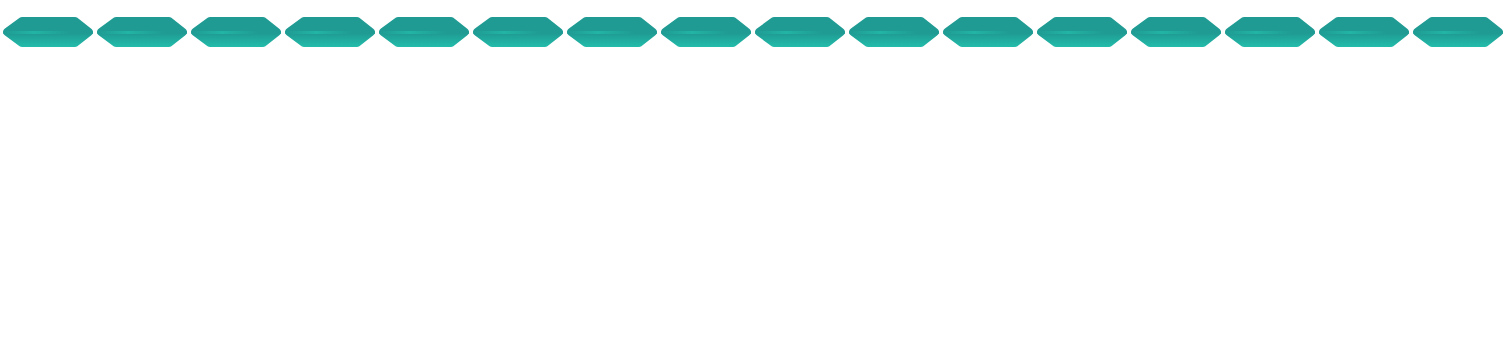
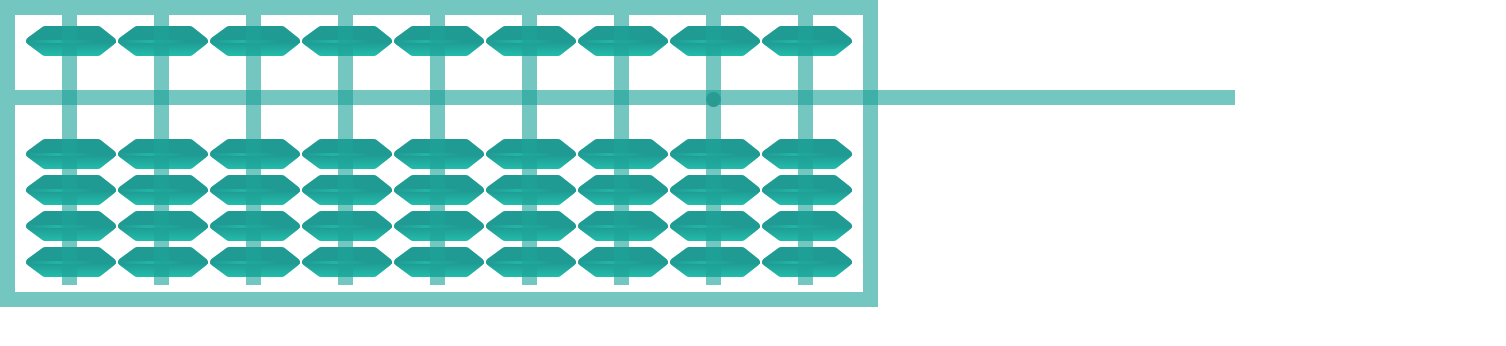
Before and after one commit to biancavirlan/virtual-abacus, a React (Create React App) app: page / in a window 1280 px wide. Shown: the top 346 px of the page, 1506 px wide, since content can reach past the window. Built offline with nearby package versions, Linux system fonts and the light colour scheme.

Commit message:
add abacus component

```diff
--- a/src/App.js
+++ b/src/App.js
@@ -3,7 +3,7 @@ import Abacus from './components/abacus/abacus'
 function App() {
   return (
     <div>
-      <Abacus />
+      <Abacus rowQty={9}/>
     </div>
   );
 }
--- a/src/components/abacus/abacus.css
+++ b/src/components/abacus/abacus.css
@@ -1,3 +1,49 @@
+table {
+  border-spacing: 0px;
+  border: 15px solid var(--abacus-separator-color);
+  padding: 10px;
+}
+
 .abacus-container {
-    margin: auto;
+  margin: auto;
 }
+
+.abacus-space {
+  height: 30px;
+
+}
+
+.abacus-separator-row {
+  height: 15px;
+}
+
+
+.abacus-spita {
+    width: 15px;
+    height: 270px;
+    background-color: var(--abacus-separator-color);
+    position: absolute;
+    top: 15px;
+}
+
+.abacus-separator {
+    height: 15px;
+    background-color: var(--abacus-separator-color);
+    position: absolute;
+    top: 90px;
+    left: 15px;
+}
+
+.point {
+    display: flex;
+    justify-content: center;
+    align-items: center;
+}
+
+.point>div{
+    width: 15px;
+    height: 15px;
+    border-radius: 50%;
+    background-color: var(--abacus-separator-point);
+    margin-right: 3px;
+}
--- a/src/components/abacus/abacus.jsx
+++ b/src/components/abacus/abacus.jsx
@@ -3,27 +3,42 @@ import './abacus.css';
 
 const Abacus = ({rowQty=15}) => {
 
+    const middlePointSeparator = new Array(rowQty).fill(null).map((elem, index) => (
+    <td key={index}>{index === 7 && <div  className="point"><div/></div>}</td>
+    ))
 
     const buildRow = () => {
         const row = []
-        for(let i=0; i<=rowQty; i++){
-            row.push(<td><AbacusBall /></td>)
+        for(let i=0; i<rowQty; i++){
+            row.push(<td key={`abacus-ball-${i}`}><AbacusBall /></td>)
         }
         return row;
     }
 
+    const buildSpite = () => {
+        const spite = []
+        for(let i=0; i<rowQty; i++){
+            spite.push(<div className="abacus-spita" style={{left: 62 + i*(62+30)}}></div>)
+        }
+        return spite;
+    }
+
     return(
     <div className="abacus-container">
+        <div className="abacus-separator" style={{width: 950 + (30*rowQty)}}></div>
+        {buildSpite()}
         <table>
             <thead></thead>
             <tbody>
-                <tr></tr>
-                <tr></tr>
-                <tr></tr>
-                <tr></tr>
-                <tr></tr>
-                <tr></tr>
-                <tr></tr>
+                <tr>{buildRow()}</tr>
+                <tr className="abacus-space border-bottom"></tr>
+                <tr className="abacus-separator-row">
+                    {middlePointSeparator}
+                </tr>
+                <tr className="abacus-space"></tr>
+                <tr>{buildRow()}</tr>
+                <tr>{buildRow()}</tr>
+                <tr>{buildRow()}</tr>
                 <tr>{buildRow()}</tr>
             </tbody>
         </table>
--- a/src/components/abacusBall/abacusBall.jsx
+++ b/src/components/abacusBall/abacusBall.jsx
@@ -1,18 +1,50 @@
-
-
-
 const AbacusBall = () => {
-    return (
-        <svg xmlns="http://www.w3.org/2000/svg" width="90" height="30" viewBox="0 0 90 30">
-            <linearGradient id="a" gradientUnits="userSpaceOnUse" x1="44.997" y1="-16224.045" x2="44.997" y2="-16253.94" gradientTransform="matrix(1 0 0 -1 0 -16224)">
-                <stop offset="0" stop-color="#1f9b93" />
-                <stop offset=".546" stop-color="#1f9b93" />
-                <stop offset=".648" stop-color="#20a399" />
-                <stop offset="1" stop-color="#23bcaa" />
-            </linearGradient>
-            <path fill="url(#a)" d="M88.252 11.664L74.396.835a4.12 4.12 0 0 0-2.425-.79H19.077c-.872 0-1.721.277-2.425.79L1.959 11.545c-2.241 1.44-2.741 4.936-.218 6.775l14.856 10.828c.704.514 1.554.79 2.425.79H71.917a4.12 4.12 0 0 0 2.425-.79l13.693-10.71c2.241-1.439 2.741-4.934.217-6.774z" />
-            <linearGradient id="b" gradientUnits="userSpaceOnUse" x1=".19" y1="-16239.5" x2="90.042" y2="-16239.5" gradientTransform="matrix(1 0 0 -1 0 -16224)"><stop offset="0" stop-color="#1f9b93" /><stop offset=".345" stop-color="#22b4a4" /><stop offset=".466" stop-color="#21ac9e" /><stop offset=".753" stop-color="#1f9b93" /><stop offset="1" stop-color="#1f9b93" /></linearGradient><path fill="url(#b)" d="M89.405 17H.827c-.352 0-.637-.89-.637-1.5S.475 14 .827 14h88.578c.352 0 .637.89.637 1.5s-.285 1.5-.637 1.5z" /></svg>
-    )
-}
+  return (
+    <svg
+      xmlns="http://www.w3.org/2000/svg"
+      width="90"
+      height="30"
+      viewBox="0 0 90 30"
+    >
+      <linearGradient
+        id="a"
+        gradientUnits="userSpaceOnUse"
+        x1="44.997"
+        y1="-16224.045"
+        x2="44.997"
+        y2="-16253.94"
+        gradientTransform="matrix(1 0 0 -1 0 -16224)"
+      >
+        <stop offset="0" stopColor="#1f9b93" />
+        <stop offset=".546" stopColor="#1f9b93" />
+        <stop offset=".648" stopColor="#20a399" />
+        <stop offset="1" stopColor="#23bcaa" />
+      </linearGradient>
+      <path
+        fill="url(#a)"
+        d="M88.252 11.664L74.396.835a4.12 4.12 0 0 0-2.425-.79H19.077c-.872 0-1.721.277-2.425.79L1.959 11.545c-2.241 1.44-2.741 4.936-.218 6.775l14.856 10.828c.704.514 1.554.79 2.425.79H71.917a4.12 4.12 0 0 0 2.425-.79l13.693-10.71c2.241-1.439 2.741-4.934.217-6.774z"
+      />
+      <linearGradient
+        id="b"
+        gradientUnits="userSpaceOnUse"
+        x1=".19"
+        y1="-16239.5"
+        x2="90.042"
+        y2="-16239.5"
+        gradientTransform="matrix(1 0 0 -1 0 -16224)"
+      >
+        <stop offset="0" stopColor="#1f9b93" />
+        <stop offset=".345" stopColor="#22b4a4" />
+        <stop offset=".466" stopColor="#21ac9e" />
+        <stop offset=".753" stopColor="#1f9b93" />
+        <stop offset="1" stopColor="#1f9b93" />
+      </linearGradient>
+      <path
+        fill="url(#b)"
+        d="M89.405 17H.827c-.352 0-.637-.89-.637-1.5S.475 14 .827 14h88.578c.352 0 .637.89.637 1.5s-.285 1.5-.637 1.5z"
+      />
+    </svg>
+  );
+};
 
 export default AbacusBall;
--- a/src/index.css
+++ b/src/index.css
@@ -1,3 +1,8 @@
+:root {
+  --abacus-separator-color: #20a3999e;
+  --abacus-separator-point: #011a189e;
+}
+
 body {
   margin: 0;
   font-family: -apple-system, BlinkMacSystemFont, 'Segoe UI', 'Roboto', 'Oxygen',
@@ -5,6 +10,7 @@ body {
     sans-serif;
   -webkit-font-smoothing: antialiased;
   -moz-osx-font-smoothing: grayscale;
+  box-sizing: border-box;
 }
 
 code {
```
Also changed, not shown: public/biluta.svg.
